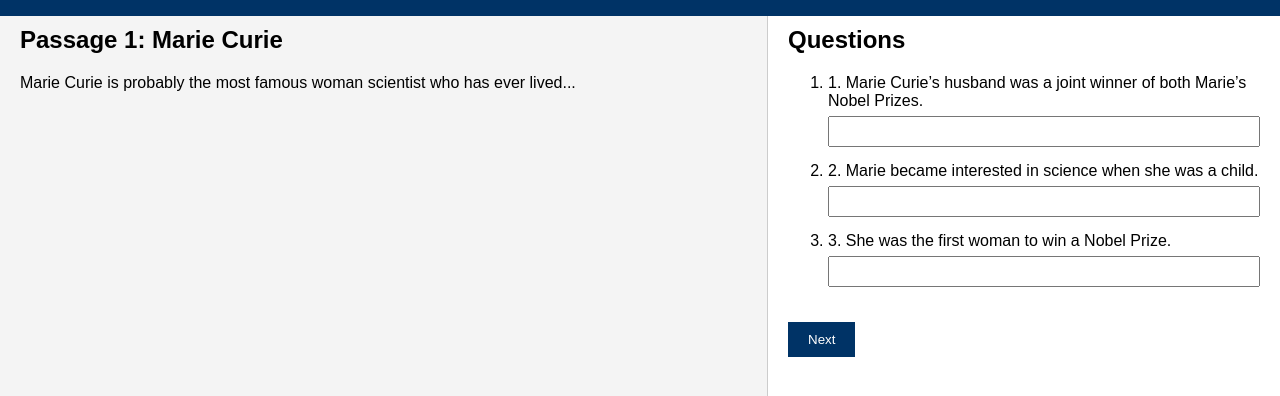
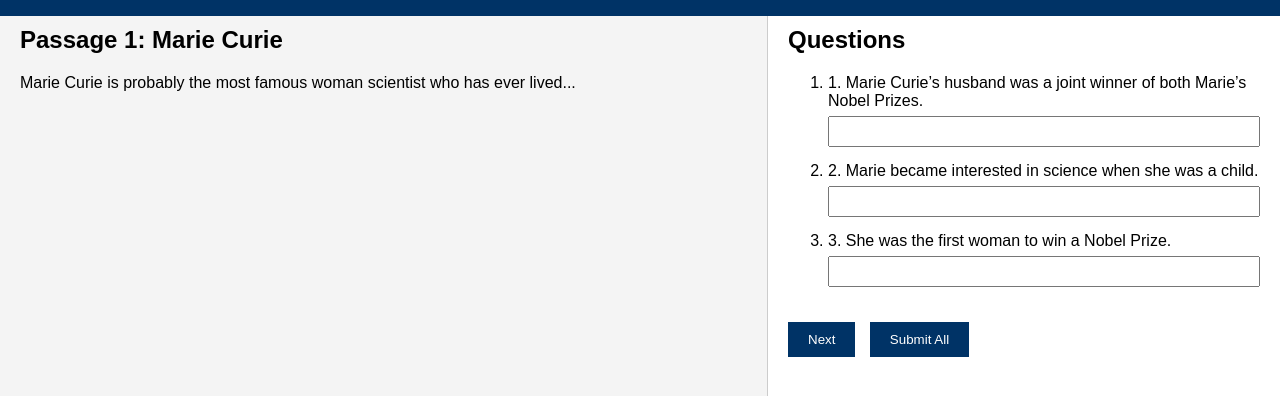
Before and after one commit to AAhsanIsHere/urban-giggle, a plain HTML site: page index.html in a window 1280 px wide. Shown: the part 94-490 px from the top of the page. Drawn offline with Linux system fonts and the light colour scheme.

Commit message:
Update index.html

```diff
--- a/index.html
+++ b/index.html
@@ -21,7 +21,7 @@
       <div class="navigation-controls">
         <button id="prevBtn" onclick="changePassage(-1)">Previous</button>
         <button id="nextBtn" onclick="changePassage(1)">Next</button>
-        <button id="submitBtn" onclick="submitAnswers()" style="display: none;">Submit</button>
+        <button id="submitAllBtn" onclick="submitAnswers()">Submit All</button>
       </div>
 
       <div id="results"></div>
```
